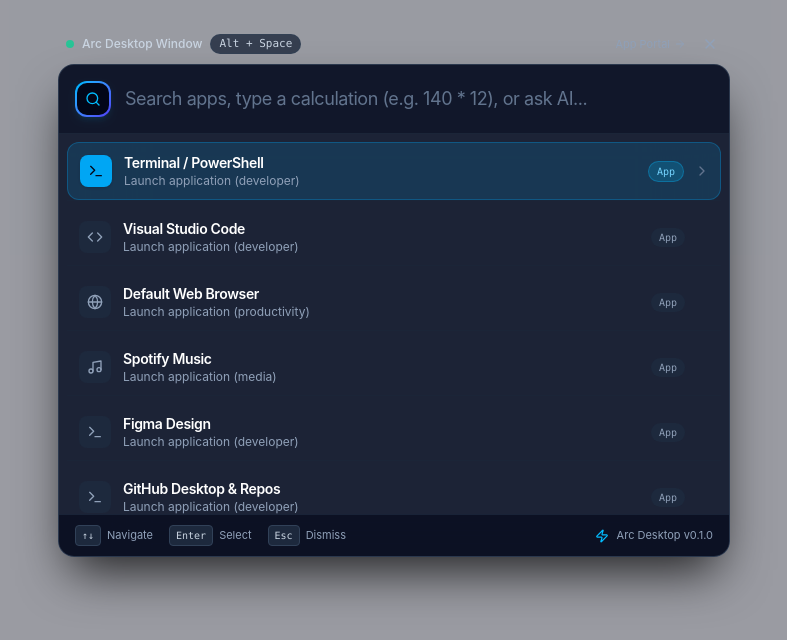
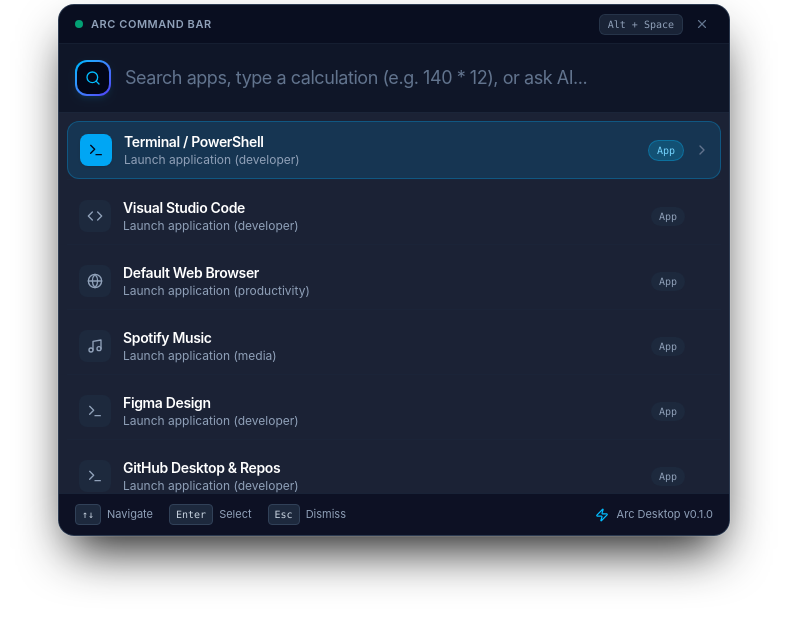
Before and after one commit to spidey1102/Arc-Type-Search, a Next.js app: page /launcher in a window 1280 px wide. Shown: the top 640 px of the page, without its empty margins (246-1033 px from the left). Built offline with nearby package versions, Linux system fonts and the light colour scheme.

Commit message:
fix(desktop): remove outer translucent box and header for true borderless floating window

```diff
--- a/app/launcher/page.tsx
+++ b/app/launcher/page.tsx
@@ -290,12 +290,12 @@
   };
 
   return (
-    <div className="min-h-screen w-full bg-slate-950/40 text-slate-100 flex flex-col items-center justify-start p-4 sm:p-8 selection:bg-sky-500/30 selection:text-sky-200">
+    <div className="w-full min-h-screen bg-transparent text-slate-100 flex flex-col items-center justify-start p-1 selection:bg-sky-500/30 selection:text-sky-200">
       {/* If dismissed in web simulation mode, show a discreet floating summon button */}
       {isSimulatedClosed && !isTauri && (
-        <div className="fixed top-8 left-1/2 -translate-x-1/2 z-50 flex items-center gap-3 bg-slate-900/90 border border-slate-700/80 rounded-full px-5 py-2.5 shadow-2xl backdrop-blur-md animate-in fade-in zoom-in-95">
+        <div className="fixed top-6 left-1/2 -translate-x-1/2 z-50 flex items-center gap-3 bg-slate-900/95 border border-slate-700/80 rounded-full px-5 py-2.5 shadow-2xl backdrop-blur-xl animate-in fade-in zoom-in-95">
           <span className="w-2.5 h-2.5 rounded-full bg-sky-400 animate-pulse" />
-          <span className="text-xs text-slate-300 font-medium">Arc Desktop is running in background</span>
+          <span className="text-xs text-slate-300 font-medium">Arc Desktop is running</span>
           <button
             onClick={handleOpen}
             className="px-2.5 py-1 rounded-full bg-sky-500 hover:bg-sky-400 text-slate-950 font-bold text-xs transition flex items-center gap-1.5"
@@ -311,38 +311,31 @@
           isSimulatedClosed ? 'opacity-0 scale-95 pointer-events-none' : 'opacity-100 scale-100'
         }`}
       >
-        {/* Top Header / Mode Badge */}
-        <div className="flex items-center justify-between px-2 pb-2 text-xs text-slate-400">
+        {/* Command Card Container with native drag region */}
+        <div className="bg-slate-900/95 border border-slate-700/80 rounded-2xl shadow-2xl shadow-black/90 backdrop-blur-3xl overflow-hidden flex flex-col transition-all ring-1 ring-white/10">
+          {/* Top Integrated Drag & Title Bar */}
+          <div
+            data-tauri-drag-region
+            className="px-4 py-2 border-b border-slate-800/60 bg-slate-950/70 flex items-center justify-between select-none cursor-move"
+          >
+            <div className="flex items-center gap-2 pointer-events-none">
+              <span className="w-2 h-2 rounded-full bg-emerald-400 animate-pulse" />
+              <span className="text-[11px] font-semibold tracking-wider text-slate-400 uppercase">Arc Command Bar</span>
+            </div>
             <div className="flex items-center gap-2">
-            <span className="w-2 h-2 rounded-full bg-emerald-400 animate-pulse" />
-            <span className="font-medium text-slate-300">
-              {isTauri ? 'Arc Desktop Native (Tauri)' : 'Arc Desktop Window'}
-            </span>
-            <span className="text-[11px] px-2 py-0.5 rounded-full bg-slate-800/80 border border-slate-700/60 font-mono text-slate-300">
+              <span className="text-[10px] font-mono px-2 py-0.5 rounded-md bg-slate-800/80 border border-slate-700/60 text-slate-400">
                 Alt + Space
               </span>
-          </div>
-
-          <div className="flex items-center gap-3">
-            <Link
-              href="/"
-              className="hover:text-white transition flex items-center gap-1 text-[11px]"
-            >
-              <span>App Portal</span>
-              <ArrowRight className="w-3 h-3" />
-            </Link>
               <button
                 onClick={handleDismiss}
-              className="p-1 rounded-md hover:bg-slate-800 text-slate-400 hover:text-white transition"
-              title="Hide Window (Esc)"
+                className="p-1 rounded-md text-slate-500 hover:text-slate-200 hover:bg-slate-800 transition"
+                title="Hide (Esc)"
               >
-              <X className="w-4 h-4" />
+                <X className="w-3.5 h-3.5" />
               </button>
             </div>
           </div>
 
-        {/* Command Card Container */}
-        <div className="bg-slate-900/90 border border-slate-700/70 rounded-2xl shadow-2xl shadow-black/80 backdrop-blur-2xl overflow-hidden flex flex-col transition-all">
           {/* Input Bar */}
           <div className="p-4 flex items-center gap-3.5 border-b border-slate-800/80 bg-slate-950/40">
             <div className="w-9 h-9 rounded-xl bg-gradient-to-br from-sky-400 to-indigo-600 p-0.5 shadow-md shadow-sky-500/10 shrink-0">
--- a/app/layout.tsx
+++ b/app/layout.tsx
@@ -18,8 +18,8 @@
 
 export default function RootLayout({children}: {children: React.ReactNode}) {
   return (
-    <html lang="en" suppressHydrationWarning>
-      <body suppressHydrationWarning>{children}</body>
+    <html lang="en" className="bg-transparent" suppressHydrationWarning>
+      <body className="bg-transparent text-slate-100 antialiased" suppressHydrationWarning>{children}</body>
     </html>
   );
 }
--- a/src-tauri/tauri.conf.json
+++ b/src-tauri/tauri.conf.json
@@ -14,8 +14,8 @@
       {
         "title": "Arc",
         "label": "main",
-        "width": 720,
-        "height": 540,
+        "width": 680,
+        "height": 480,
         "resizable": false,
         "decorations": false,
         "transparent": true,
```
Lines whose indentation alone changed are shown as unchanged.
